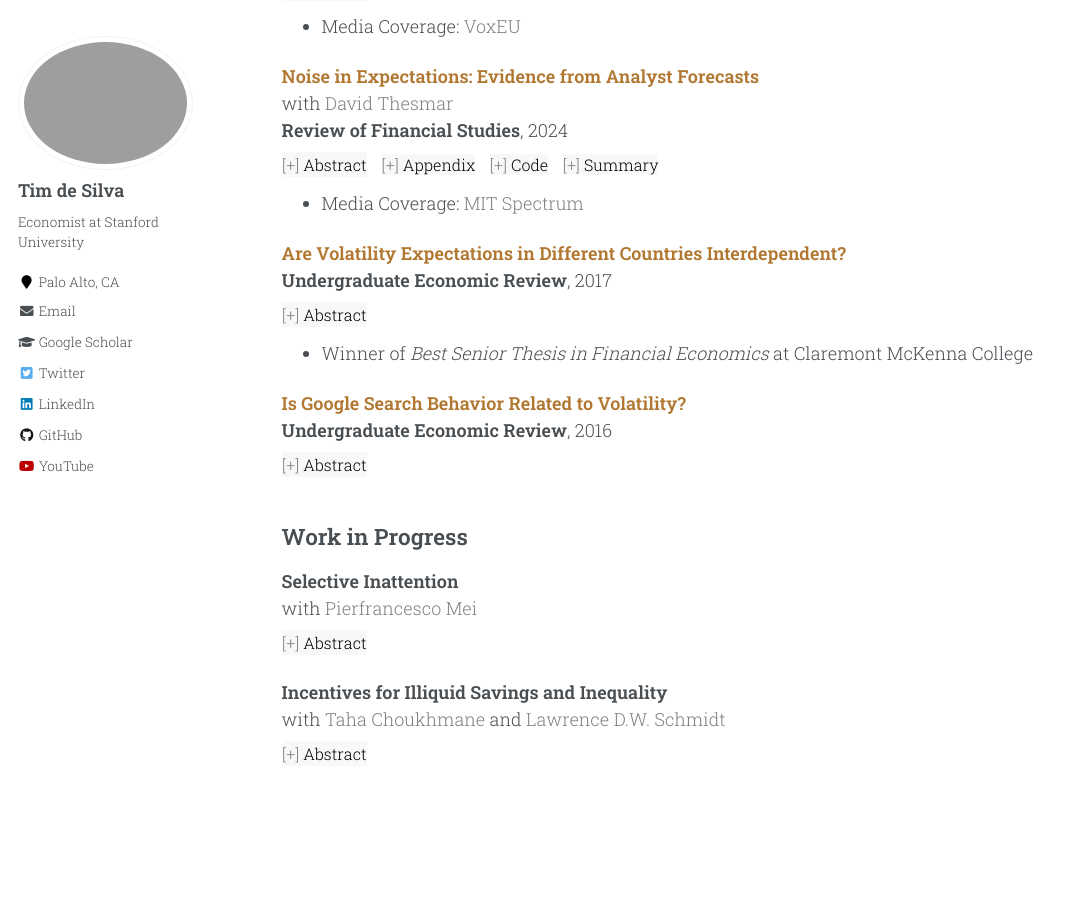
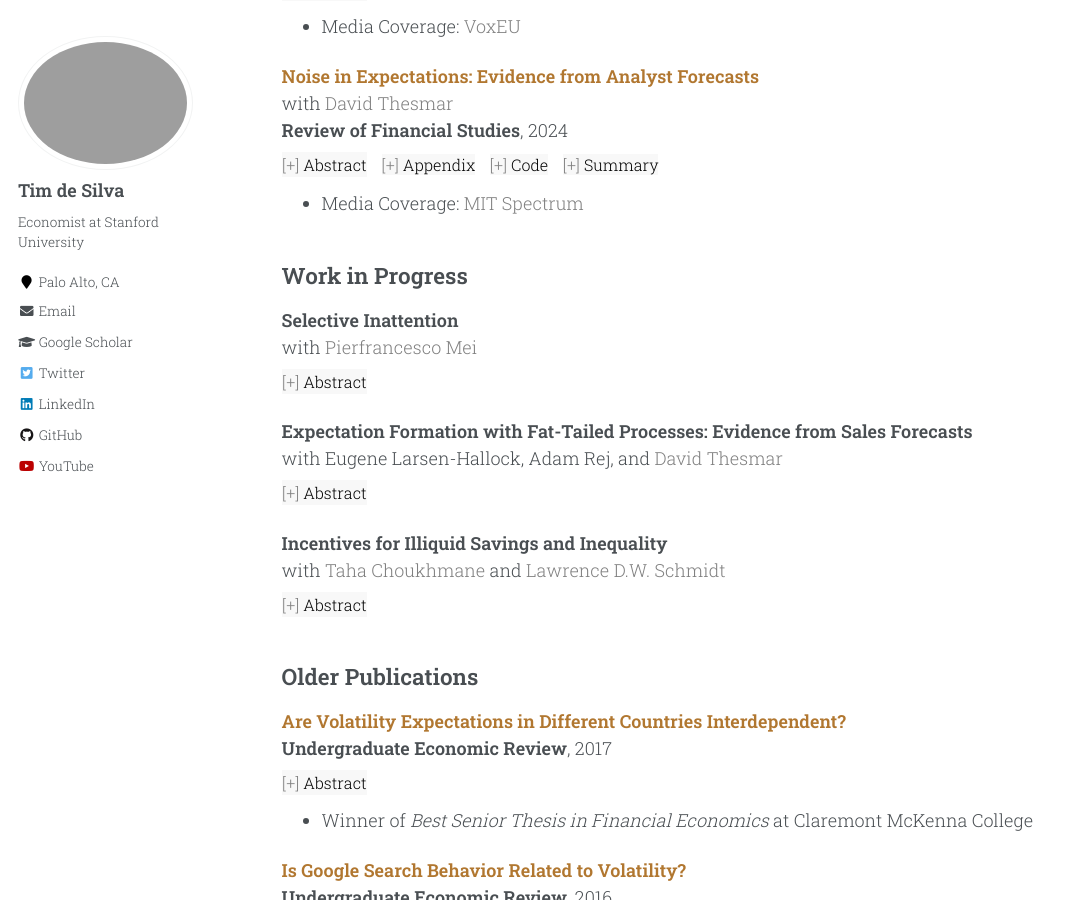
Before and after one commit to timhdesilva/timhdesilva.github.io, a Jekyll site: the page built from _pages/research.html, in a window 1280 px wide and 900 px high, scrolled down 853 px. Shown: the whole window, without its empty margins (0-1078 px from the left). Built offline with Jekyll 4.4.1, drawn with Linux system fonts in a browser that asks for light colours.

Commit message:
update research

```diff
--- a/_pages/research.html
+++ b/_pages/research.html
@@ -131,6 +131,37 @@ We study the role of risk preferences and frictions in portfolio choice using va
   Analyst forecasts outperform econometric forecasts in the short run but underperform in the long run. We decompose these differences in forecasting accuracy into analysts’ information advantage, forecast bias, and forecast noise. We find that noise and bias strongly increase with forecast horizon, while analysts’ information advantage decays rapidly. A noise increase with horizon generates a mechanical reversal in the sign of the error-revision (Coibion--Gorodnichenko) regression coefficient at longer horizons, independently of over/underreaction. A parsimonious model with bounded rationality and a noisy cognitive default matches the term structures of noise and bias jointly.
 </div>
 
+<h2 id="work-in-progress">Work in Progress</h2>
+
+<p>
+    <strong>Selective Inattention</strong>
+    <br>with <a style="text-decoration:none; color:gray" href="https://www.pierfrancescomei.com/">Pierfrancesco Mei</a>
+    <br><button class="abstract-button" data-target="inattention" style="margin-top:8px">Abstract</button>
+</p>
+<div id="inattention" class="abstract-content">
+  This paper studies how durable decisions, such as purchasing a home or car, affect how households acquire information about macroeconomic variables and form their expectations. Using a newly-designed survey of U.S. consumers, we show that households concentrate the timing and frequency of their information acquisition about macroeconomic variables around the time period in which they make durables purchases. These patterns in information acquisition generate selective inattention, in which households that make durables adjustments hold beliefs that are around 35% more accurate than those of non-adjusters. To assess the macroeconomic implications of selective inattention, we build an incomplete markets model of non-durable and durable consumption where households acquire information dynamically about interest rates. After calibrating the parameters governing information acquisition using survey data, we study how selective inattention affects the response of the economy to changes in interest rates. Like a model with exogenous information, selective inattention dampens the response of non-durable consumption to interest rates. However, unlike a model with exogenous information, a model with selective inattention generates responses of durable consumption that are almost as large as the full information case. In sum, our results suggest that the beliefs of decision-makers, in addition to average beliefs, matter for the propagation of macroeconomic shocks.
+</div>
+
+<p>
+  <strong>Expectation Formation with Fat-Tailed Processes: Evidence from Sales Forecasts</strong>
+  <br>with Eugene Larsen-Hallock, Adam Rej, </a> and <a style="text-decoration:none; color:gray" href="https://sites.google.com/site/dthesmar/">David Thesmar</a>
+  <br><button class="abstract-button" data-target="inattention" style="margin-top:8px">Abstract</button>
+</p>
+<div id="inattention" class="abstract-content">
+  We empirically analyze a large sample of firm sales growth expectations. We find that the relationship between forecast errors and lagged revision is non-linear. Forecasters underreact to typical (positive or negative) news about future sales, but overreact to very significant news. To account for this non-linearity, we propose a simple framework, where (1) sales growth dynamics have a fat-tailed high frequency component and (2) forecasters use a simple linear rule. This framework qualitatively fits several additional features of data on sales growth dynamics, forecast errors, and stock returns.
+</div>
+
+<p>
+  <strong>Incentives for Illiquid Savings and Inequality</strong>
+  <br>with <a style="text-decoration:none; color:gray" href="https://tahachoukhmane.com/">Taha Choukhmane</a> and <a style="text-decoration:none; color:gray" href="https://sites.google.com/site/lawrencedwschmidt/home">Lawrence D.W. Schmidt</a>
+  <br><button class="abstract-button" data-target="illiquidity" style="margin-top:8px">Abstract</button>
+</p>
+<div id="illiquidity" class="abstract-content">
+  In several countries, such as the US, multiple tax and other incentives favor the accumulation of wealth in illiquid vehicles such as deferred contribution retirement accounts and real estate. Moreover, it is common for the cost basis of inherited assets to “stepped-up” when these assets are passed on after death. This creates a strong incentive for asset holders to delay asset sales until death to reduce their tax liability. In this project, we study how these incentives affect wealth accumulation over the life cycle, the transfer of resources across generations, and, ultimately, inequality within and across generations. Empirically, we examine wealth accumulation in several illiquid assets using Census data, including housing, retirement savings, and small businesses. We provide new evidence about the magnitude of intergenerational wealth transfers using administrative and survey data of children around the time of parental death. To identify the effects of these incentives, we use differences in the timing of wealth accumulation, family structure, 401k matching rules, and changes in tax policies related to capital gains and estate taxation. Finally, we use this evidence to discipline a life cycle model with multiple assets. Using this model, we quantify the effect of step-up in basis on wealth inequality and consider implications for the distribution of income and wealth of several alternative policies.
+</div>
+
+<h2 id="publications">Older Publications</h2>
+
 <p>
     <a style="text-decoration:none; color:rgb(177, 119, 48); font-weight:bold" href="https://digitalcommons.iwu.edu/uer/vol14/iss1/8/">Are Volatility Expectations in Different Countries Interdependent?</a>
     <br><strong>Undergraduate Economic Review</strong>, 2017
@@ -152,26 +183,6 @@ We study the role of risk preferences and frictions in portfolio choice using va
   Intuitively, one would expect that internet search volume would contain valuable information about investor sentiment for a company. With the development of new data sources, such as Google Trends, this relationship can be more easily and objectively examined. This paper seeks to examine the relationship between a company’s stock price volatility and its Google search volume. A small cross-section of twenty companies is considered, and the goal of this paper is to demonstrate the power of Google Trends data in hope of initiating further research. Using a conventional GARCH framework for financial market volatility, an economically and statistically significant contemporaneous relationship between Google search volume and equity volatility is found.
 </div>
 
-<h2 id="work-in-progress">Work in Progress</h2>
-
-<p>
-    <strong>Selective Inattention</strong>
-    <br>with <a style="text-decoration:none; color:gray" href="https://www.pierfrancescomei.com/">Pierfrancesco Mei</a>
-    <br><button class="abstract-button" data-target="inattention" style="margin-top:8px">Abstract</button>
-</p>
-<div id="inattention" class="abstract-content">
-  This paper studies how durable decisions, such as purchasing a home or car, affect how households acquire information about macroeconomic variables and form their expectations. Using a newly-designed survey of U.S. consumers, we show that households concentrate the timing and frequency of their information acquisition about macroeconomic variables around the time period in which they make durables purchases. These patterns in information acquisition generate selective inattention, in which households that make durables adjustments hold beliefs that are around 35% more accurate than those of non-adjusters. To assess the macroeconomic implications of selective inattention, we build an incomplete markets model of non-durable and durable consumption where households acquire information dynamically about interest rates. After calibrating the parameters governing information acquisition using survey data, we study how selective inattention affects the response of the economy to changes in interest rates. Like a model with exogenous information, selective inattention dampens the response of non-durable consumption to interest rates. However, unlike a model with exogenous information, a model with selective inattention generates responses of durable consumption that are almost as large as the full information case. In sum, our results suggest that the beliefs of decision-makers, in addition to average beliefs, matter for the propagation of macroeconomic shocks.
-</div>
-
-<p>
-  <strong>Incentives for Illiquid Savings and Inequality</strong>
-  <br>with <a style="text-decoration:none; color:gray" href="https://tahachoukhmane.com/">Taha Choukhmane</a> and <a style="text-decoration:none; color:gray" href="https://sites.google.com/site/lawrencedwschmidt/home">Lawrence D.W. Schmidt</a>
-  <br><button class="abstract-button" data-target="illiquidity" style="margin-top:8px">Abstract</button>
-</p>
-<div id="illiquidity" class="abstract-content">
-  In several countries, such as the US, multiple tax and other incentives favor the accumulation of wealth in illiquid vehicles such as deferred contribution retirement accounts and real estate. Moreover, it is common for the cost basis of inherited assets to “stepped-up” when these assets are passed on after death. This creates a strong incentive for asset holders to delay asset sales until death to reduce their tax liability. In this project, we study how these incentives affect wealth accumulation over the life cycle, the transfer of resources across generations, and, ultimately, inequality within and across generations. Empirically, we examine wealth accumulation in several illiquid assets using Census data, including housing, retirement savings, and small businesses. We provide new evidence about the magnitude of intergenerational wealth transfers using administrative and survey data of children around the time of parental death. To identify the effects of these incentives, we use differences in the timing of wealth accumulation, family structure, 401k matching rules, and changes in tax policies related to capital gains and estate taxation. Finally, we use this evidence to discipline a life cycle model with multiple assets. Using this model, we quantify the effect of step-up in basis on wealth inequality and consider implications for the distribution of income and wealth of several alternative policies.
-</div>
-
 
 <!-----------------------------------------------------------SCRIPTS---------------------------------------------------------------->
 <script>
```
